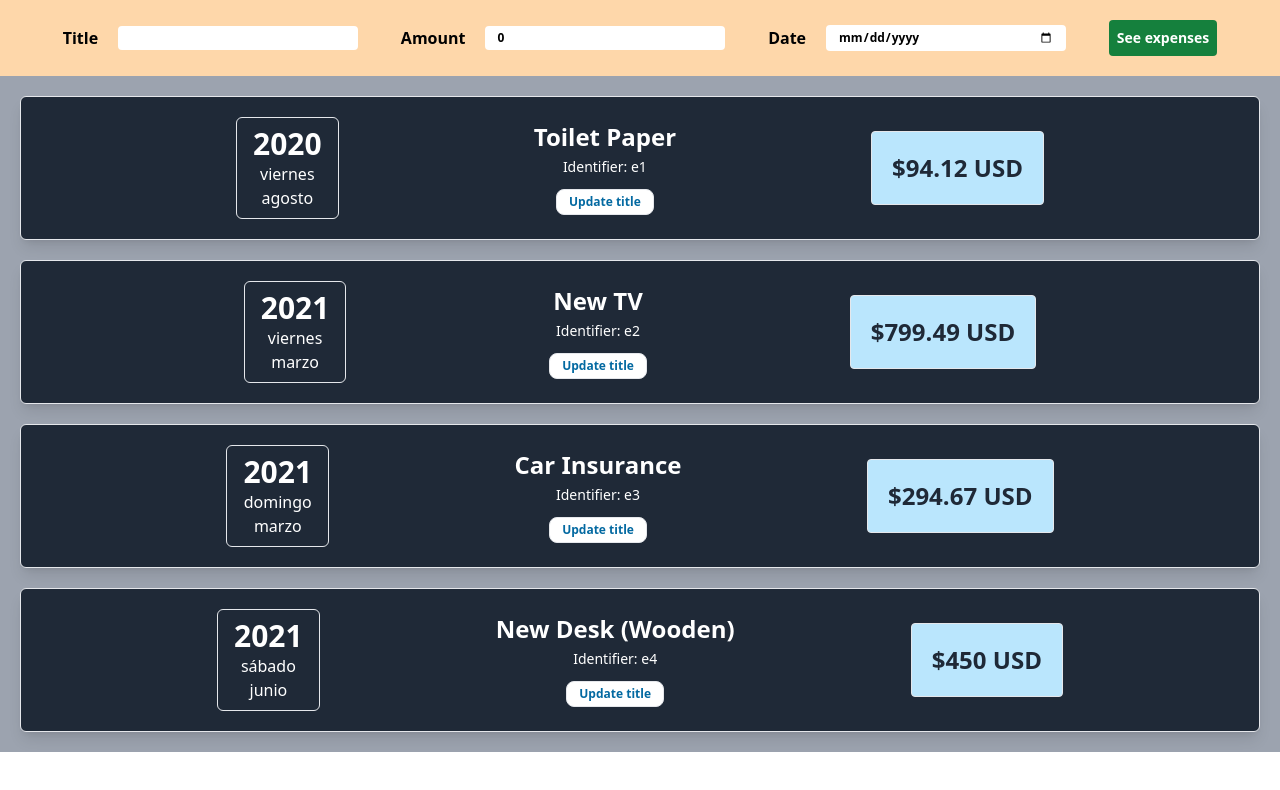
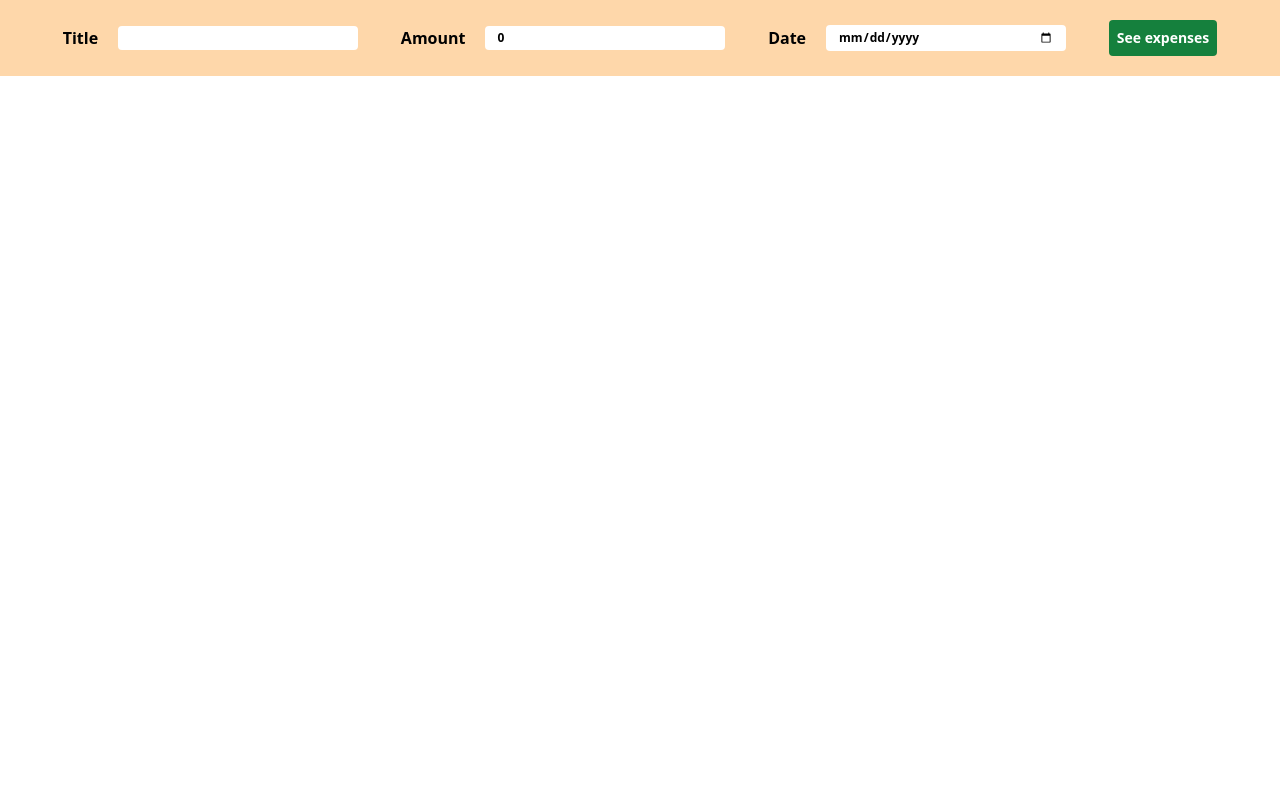
Before and after one commit to Jorge-Ortiz-Mata/01-react-sells-app, a React (Create React App) app: page / in a window 1280 px wide. Shown: the top 790 px of the page. Built offline with nearby package versions, Linux system fonts and the light colour scheme.

Commit message:
Adding expenses dynamically.

```diff
--- a/src/App.js
+++ b/src/App.js
@@ -1,34 +1,42 @@
+import { useState } from "react";
 import ExpensesList from "./components/Expenses/ExpensesList";
 import NewExpense from "./components/NewExpense/NewExpense";
 
 function App() {
+  const [expensesList, setExpensesList] = useState([]);
 
-  const expenses = [
-    {
-      id: 'e1',
-      title: 'Toilet Paper',
-      amount: 94.12,
-      date: new Date(2020, 7, 14),
-    },
-    { id: 'e2', title: 'New TV', amount: 799.49, date: new Date(2021, 2, 12) },
-    {
-      id: 'e3',
-      title: 'Car Insurance',
-      amount: 294.67,
-      date: new Date(2021, 2, 28),
-    },
-    {
-      id: 'e4',
-      title: 'New Desk (Wooden)',
-      amount: 450,
-      date: new Date(2021, 5, 12),
-    },
-  ];
+  // const expenses = [
+  //   {
+  //     id: 'e1',
+  //     title: 'Toilet Paper',
+  //     amount: 94.12,
+  //     date: new Date(2020, 7, 14),
+  //   },
+  //   { id: 'e2', title: 'New TV', amount: 799.49, date: new Date(2021, 2, 12) },
+  //   {
+  //     id: 'e3',
+  //     title: 'Car Insurance',
+  //     amount: 294.67,
+  //     date: new Date(2021, 2, 28),
+  //   },
+  //   {
+  //     id: 'e4',
+  //     title: 'New Desk (Wooden)',
+  //     amount: 450,
+  //     date: new Date(2021, 5, 12),
+  //   },
+  // ];
+
+  function addExpenseHandler(expense){
+    setExpensesList((prevState) => {
+      return [...prevState, {expense: expense}];
+    })
+  }
 
   return (
     <main className='flex flex-col bg-gray-400'>
-      <NewExpense />
-      <ExpensesList expenses={expenses} />
+      <NewExpense onAddExpense={addExpenseHandler} />
+      <ExpensesList expenses={expensesList} />
     </main>
   );
 }
--- a/src/components/Expenses/ExpensesList.jsx
+++ b/src/components/Expenses/ExpensesList.jsx
@@ -4,7 +4,7 @@ export default function ExpensesList({expenses}){
 
   return(
     <section>
-      { expenses.map(expense => {
+      { expenses.map(({expense}) => {
         return (
           <ExpenseItem
             key={expense.id}
--- a/src/components/NewExpense/ExpenseForm.jsx
+++ b/src/components/NewExpense/ExpenseForm.jsx
@@ -1,6 +1,6 @@
 import { useState } from "react";
 
-export default function ExpenseForm(){
+export default function ExpenseForm({onSubmitForm}){
   const [expense, setExpense] = useState({
     title: '',
     amount: 0,
@@ -17,11 +17,20 @@ export default function ExpenseForm(){
 
   function handleSubmit(e){
     e.preventDefault();
-    setExpense({
-      title: '',
-      amount: 0,
-      date: ''
-    });
+
+    const buildExpense = {
+      title: expense.title,
+      amount: expense.amount,
+      date: new Date(expense.date)
+    }
+
+    onSubmitForm(buildExpense);
+
+    // setExpense({
+    //   title: '',
+    //   amount: 0,
+    //   date: ''
+    // });
   }
 
   return(
--- a/src/components/NewExpense/NewExpense.jsx
+++ b/src/components/NewExpense/NewExpense.jsx
@@ -1,10 +1,19 @@
 import ExpenseForm from "./ExpenseForm";
 
-export default function NewExpense(){
+export default function NewExpense({onAddExpense}){
+
+  function handleOnSubmitForm(expense){
+    const newExpense = {
+      id: Math.round((Math.random()) * 1000),
+      ...expense
+    }
+
+    onAddExpense(newExpense);
+  }
 
   return(
     <section>
-      <ExpenseForm />
+      <ExpenseForm onSubmitForm={handleOnSubmitForm} />
     </section>
   )
 }
```
